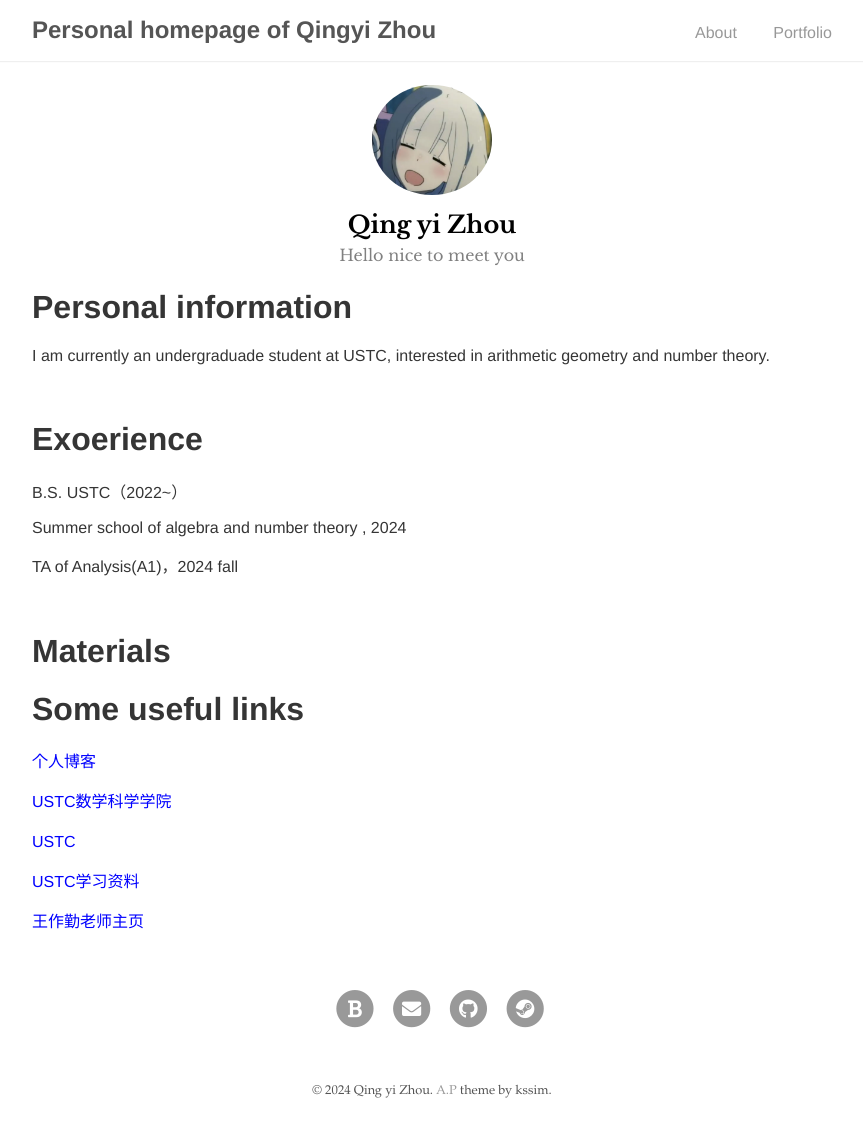
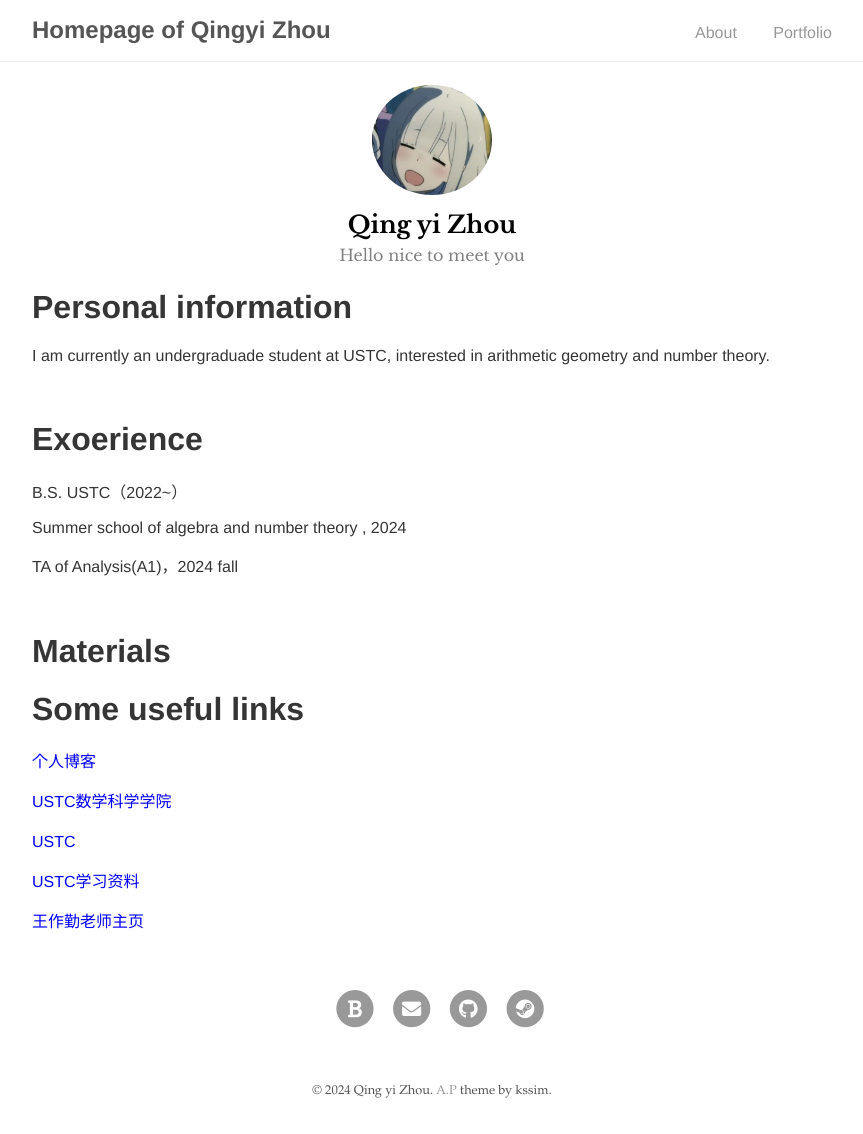
Before and after one commit to zqygg/zqygg.github.io, a Jekyll site: the page built from index.md, in a window 1280 px wide. Shown: the whole page, without its empty margins (208-1071 px from the left). Built offline with Jekyll 4.4.1, drawn with Linux system fonts in a browser that asks for light colours; our own code applies the rules of GitHub Pages for plain Markdown files.

Commit message:
Update _config.yml

```diff
--- a/_config.yml
+++ b/_config.yml
@@ -1,5 +1,5 @@
 # Site settings
-title: Personal homepage of Qingyi Zhou
+title: Homepage of Qingyi Zhou
 url: "https://zqygg.github.io"
 
 # Author
```
